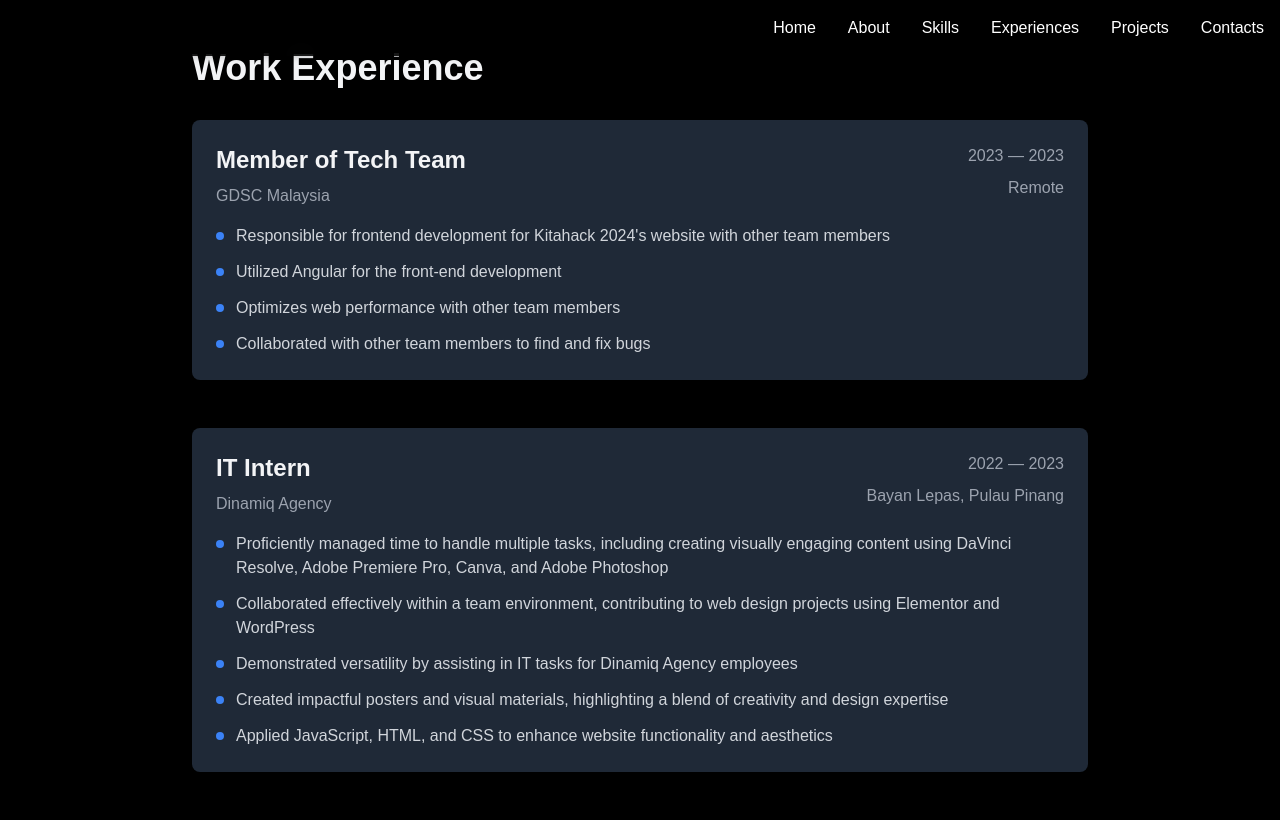
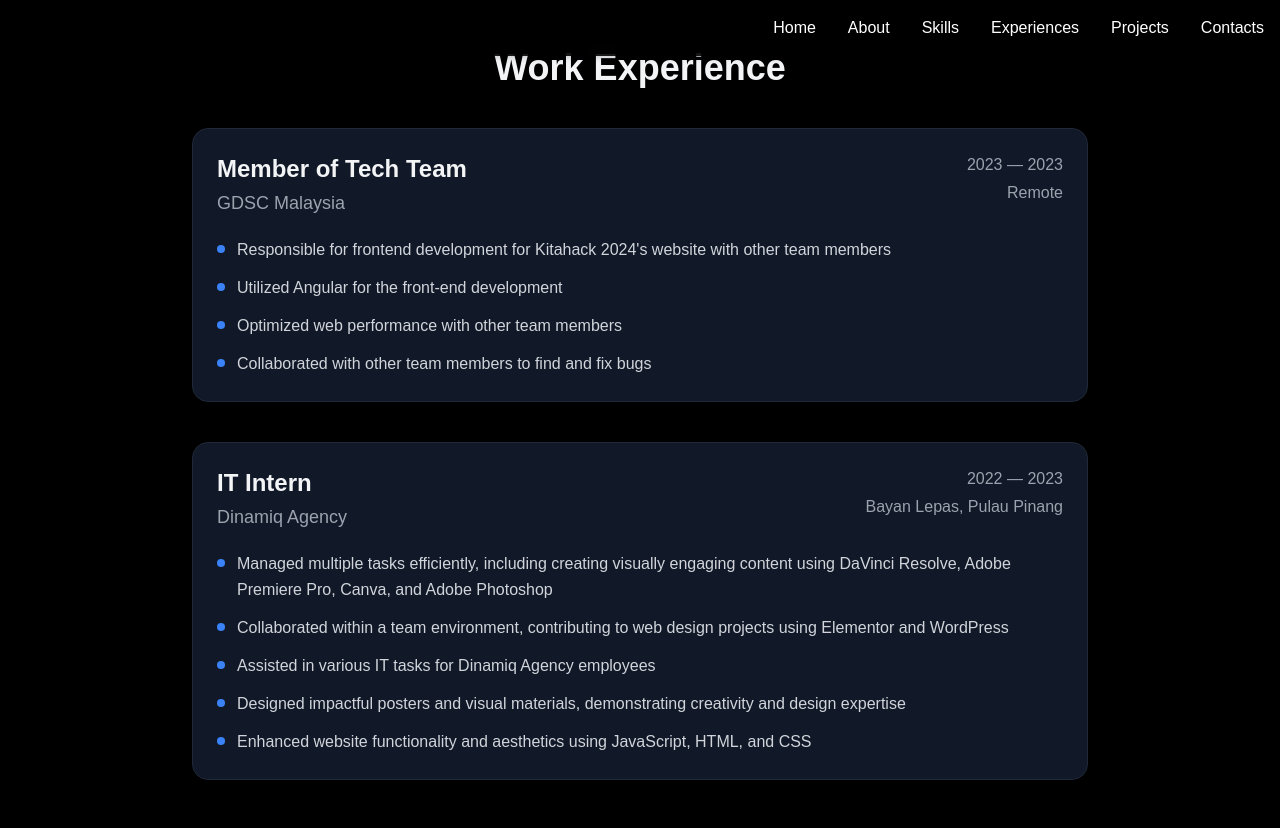
Before and after one commit to daniyalrosli/my-portfolio, a Next.js app: page /experiences in a window 1280 px wide. Built offline with nearby package versions, Linux system fonts and the light colour scheme.

Commit message:
UI update

```diff
--- a/src/app/experiences/page.tsx
+++ b/src/app/experiences/page.tsx
@@ -1,5 +1,5 @@
 // app/experience/page.tsx
-import Navbar from '../components/navbar'; // Ensure this path is correct
+import Navbar from "../components/navbar"; // Ensure this path is correct
 
 interface Experience {
   role: string;
@@ -20,9 +20,9 @@ const experiences: Experience[] = [
     points: [
       "Responsible for frontend development for Kitahack 2024's website with other team members",
       "Utilized Angular for the front-end development",
-      "Optimizes web performance with other team members",
-      "Collaborated with other team members to find and fix bugs"
-    ]
+      "Optimized web performance with other team members",
+      "Collaborated with other team members to find and fix bugs",
+    ],
   },
   {
     role: "IT Intern",
@@ -31,55 +31,46 @@ const experiences: Experience[] = [
     period: "2022 — 2023",
     isRemote: false,
     points: [
-      "Proficiently managed time to handle multiple tasks, including creating visually engaging content using DaVinci Resolve, Adobe Premiere Pro, Canva, and Adobe Photoshop",
-      "Collaborated effectively within a team environment, contributing to web design projects using Elementor and WordPress",
-      "Demonstrated versatility by assisting in IT tasks for Dinamiq Agency employees",
-      "Created impactful posters and visual materials, highlighting a blend of creativity and design expertise",
-      "Applied JavaScript, HTML, and CSS to enhance website functionality and aesthetics"
-    ]
-  }
+      "Managed multiple tasks efficiently, including creating visually engaging content using DaVinci Resolve, Adobe Premiere Pro, Canva, and Adobe Photoshop",
+      "Collaborated within a team environment, contributing to web design projects using Elementor and WordPress",
+      "Assisted in various IT tasks for Dinamiq Agency employees",
+      "Designed impactful posters and visual materials, demonstrating creativity and design expertise",
+      "Enhanced website functionality and aesthetics using JavaScript, HTML, and CSS",
+    ],
+  },
 ];
 
 const ExperiencePage = () => {
   return (
-    <main className="min-h-screen bg-black text-white py-12 px-4 sm:px-6 lg:px-8">
-      <Navbar /> {/* Include your Navbar component */}
+    <main className="min-h-screen bg-black text-white py-12 px-6 sm:px-12">
+      <Navbar />
       <div className="max-w-4xl mx-auto">
-        <h1 className="text-4xl font-bold text-gray-100 mb-8">Work Experience</h1>
+        <h1 className="text-4xl font-bold text-gray-100 mb-10 text-center">Work Experience</h1>
 
-        <div className="space-y-12">
+        <div className="space-y-10">
           {experiences.map((exp, index) => (
             <div
               key={index}
-              className="bg-gray-800 rounded-lg shadow-md p-6 hover:shadow-lg transition-shadow duration-300"
+              className="bg-gray-900 rounded-2xl shadow-lg p-6 hover:shadow-2xl transition-shadow duration-300 border border-gray-800"
             >
-              <div className="flex flex-col sm:flex-row justify-between gap-4 mb-4">
+              <div className="flex flex-col sm:flex-row justify-between gap-4 mb-5">
                 <div>
                   <h2 className="text-2xl font-semibold text-gray-100">{exp.role}</h2>
-                  <div className="flex items-center gap-2 text-gray-400 mt-2">
-                    <span className="font-medium">{exp.company}</span>
-                  </div>
+                  <p className="text-lg text-gray-400 mt-1">{exp.company}</p>
                 </div>
 
-                <div className="text-right">
-                  <div className="flex items-center gap-2 text-gray-400 justify-end">
-                    <span>{exp.period}</span>
-                  </div>
-                  <div className="flex items-center gap-2 text-gray-400 mt-2 justify-end">
-                    <span>{exp.isRemote ? "Remote" : exp.location}</span>
-                  </div>
+                <div className="sm:text-right">
+                  <p className="text-gray-400">{exp.period}</p>
+                  <p className="text-gray-400 mt-1">{exp.isRemote ? "Remote" : exp.location}</p>
                 </div>
               </div>
 
               {exp.points && (
                 <ul className="mt-4 space-y-3">
                   {exp.points.map((point, pointIndex) => (
-                    <li
-                      key={pointIndex}
-                      className="flex items-start"
-                    >
-                      <span className="inline-block w-2 h-2 bg-blue-500 rounded-full mt-2 mr-3 flex-shrink-0" />
-                      <span className="text-gray-300">{point}</span>
+                    <li key={pointIndex} className="flex items-start">
+                      <span className="mt-2 mr-3 w-2 h-2 bg-blue-500 rounded-full flex-shrink-0" />
+                      <span className="text-gray-300 leading-relaxed">{point}</span>
                     </li>
                   ))}
                 </ul>
```
